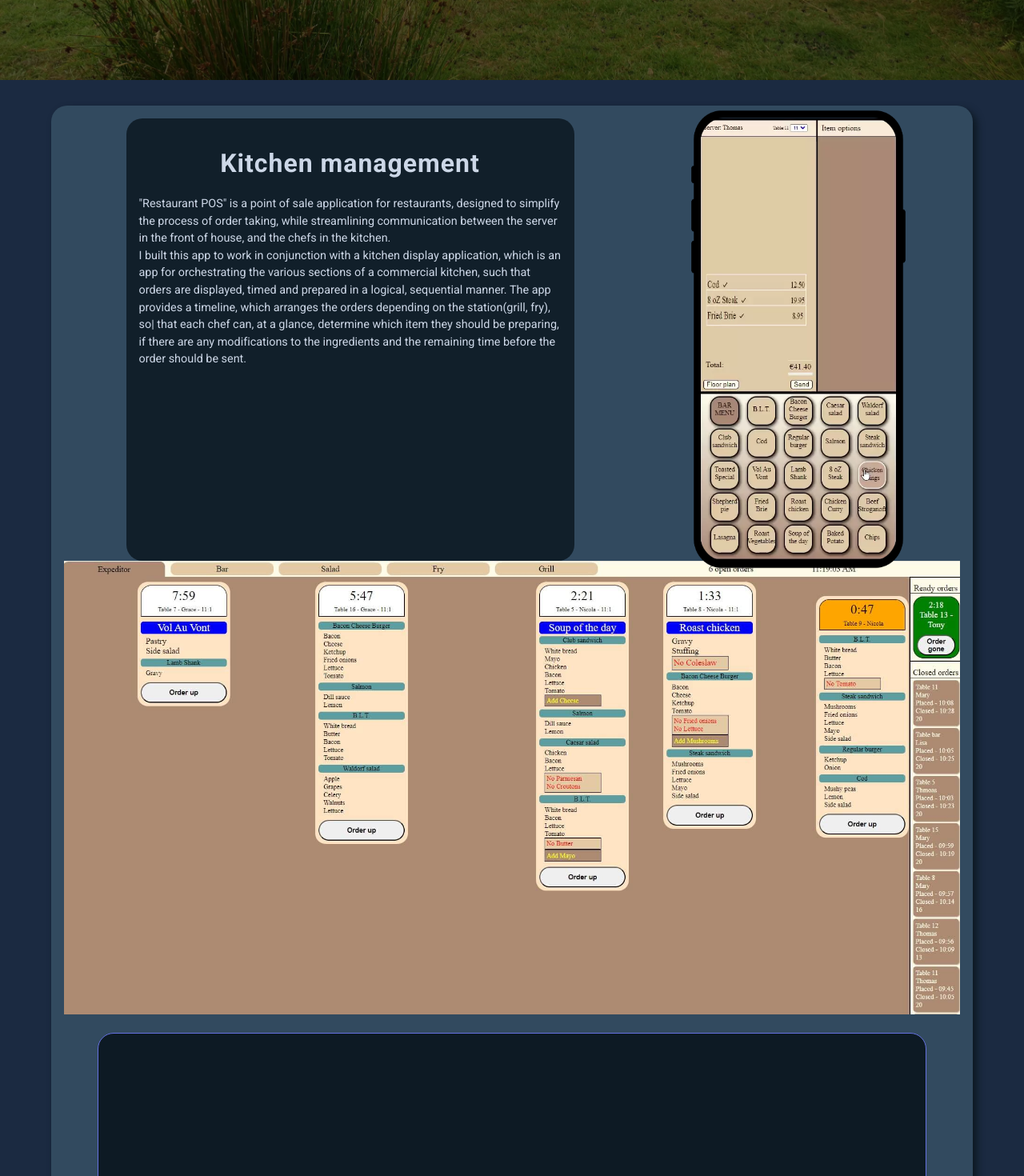
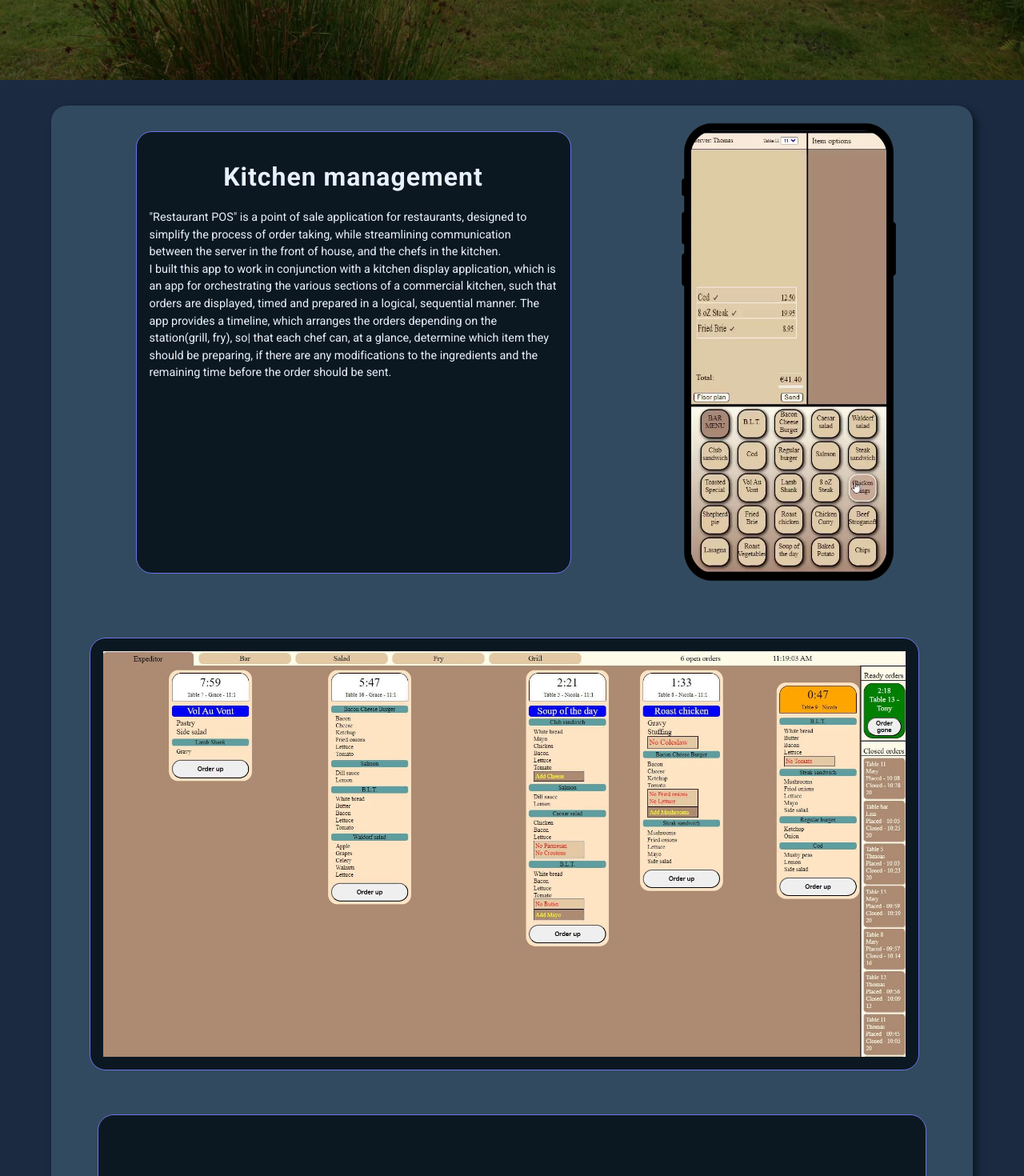
Before and after one commit to John-Paul-Larkin/portfolioVer2, a React (Vite) app: page / in a window 1280 px wide. Shown: the part 700-2170 px from the top of the page at 80% size. Built offline with nearby package versions, Linux system fonts and the light colour scheme; no server answers.

Commit message:
Kitchen display image

```diff
--- a/src/Components/Projects/Projects.css
+++ b/src/Components/Projects/Projects.css
@@ -14,10 +14,8 @@
 .project1 {
   display: flex;
   flex-wrap: wrap;
-  /* width: 100%; */
-  /* align-items: center; */
   justify-content: space-around;
-  padding: 1rem;
+  padding: 2rem;
   position: relative;
 }
 
@@ -37,6 +35,8 @@
   /* margin: 1rem; */
   z-index: 2;
   opacity: 0.85;
+  border: 1px solid var(--clr-four);
+
 }
 
 .pos-move {
@@ -56,7 +56,8 @@
   border-radius: 14px;
 }
 
-.kitchen-display, .phone-outline{
+.kitchen-display,
+.phone-outline {
   display: none;
 }
 
@@ -82,8 +83,8 @@
   }
 
   .project1 {
-    /* display: flex; */
-    /* flex-wrap: wrap; */
+    display: flex;
+    flex-wrap: wrap;
     /* width: 100%; */
     /* align-items: center; */
     /* justify-content: space-around; */
@@ -107,7 +108,7 @@
     /* border-radius: 20px; */
     /* margin: 1rem; */
     /* z-index: 2; */
-    /* opacity: 0.85; */
+    opacity: 1;
   }
 
   .pos-move {
@@ -122,10 +123,10 @@
     /* top: 20%; */
     /* z-index: 1; */
     /* height: 700px; */
+    cursor: pointer;
   }
 
   .phone-outline {
-
     position: absolute;
     top: -28px;
     left: -160px;
@@ -133,8 +134,26 @@
     width: 570px;
     height: 608px;
     max-width: none;
+
   }
   .kitchen-display {
     display: inline-block;
+    width: 90%;
+    margin: 3rem;
+    background-color: var(--clr-one);
+    border-radius: 20px;
+    padding: 1rem;
+    border: 1px solid var(--clr-four);
+    cursor: pointer;
+  }
+
+  .kitchen-display {
+
+  }
+
+
+
+  .react-player {
+    opacity: 1;
   }
 }
--- a/src/Components/Projects/Projects.tsx
+++ b/src/Components/Projects/Projects.tsx
@@ -47,14 +47,14 @@ export default function Projects() {
               preparing, if there are any modifications to the ingredients and the remaining time before the order should be sent.
             </motion.p>
           </div>
-          <div className="pos-move">
+          <motion.div initial={initialLeft} whileInView={animate} className="pos-move">
             <img src={PhoneBorder} className="phone-outline" alt="phone border outline" />
             <img src={posMove} alt="animated image of the point of sale app in action" />
-          </div>
-          <div className="kitchen-display">
-            <img className="kitchen-display" src={kitchenDisplay} alt="" />
-          </div>
+          </motion.div>
         </div>
+        <motion.div initial={initialLeft} whileInView={animate} className="kitchen-display">
+          <img src={kitchenDisplay} alt="" />
+        </motion.div>
 
         <div className="player-wrapper">
           <ReactPlayer
@@ -62,7 +62,7 @@ export default function Projects() {
             width="90%"
             height="90%"
             url="https://www.youtube.com/watch?v=D0f20o1ADF0"
-            light={true}
+            // light={true}
             volume={1}
             controls={true}
             muted={true}
```
